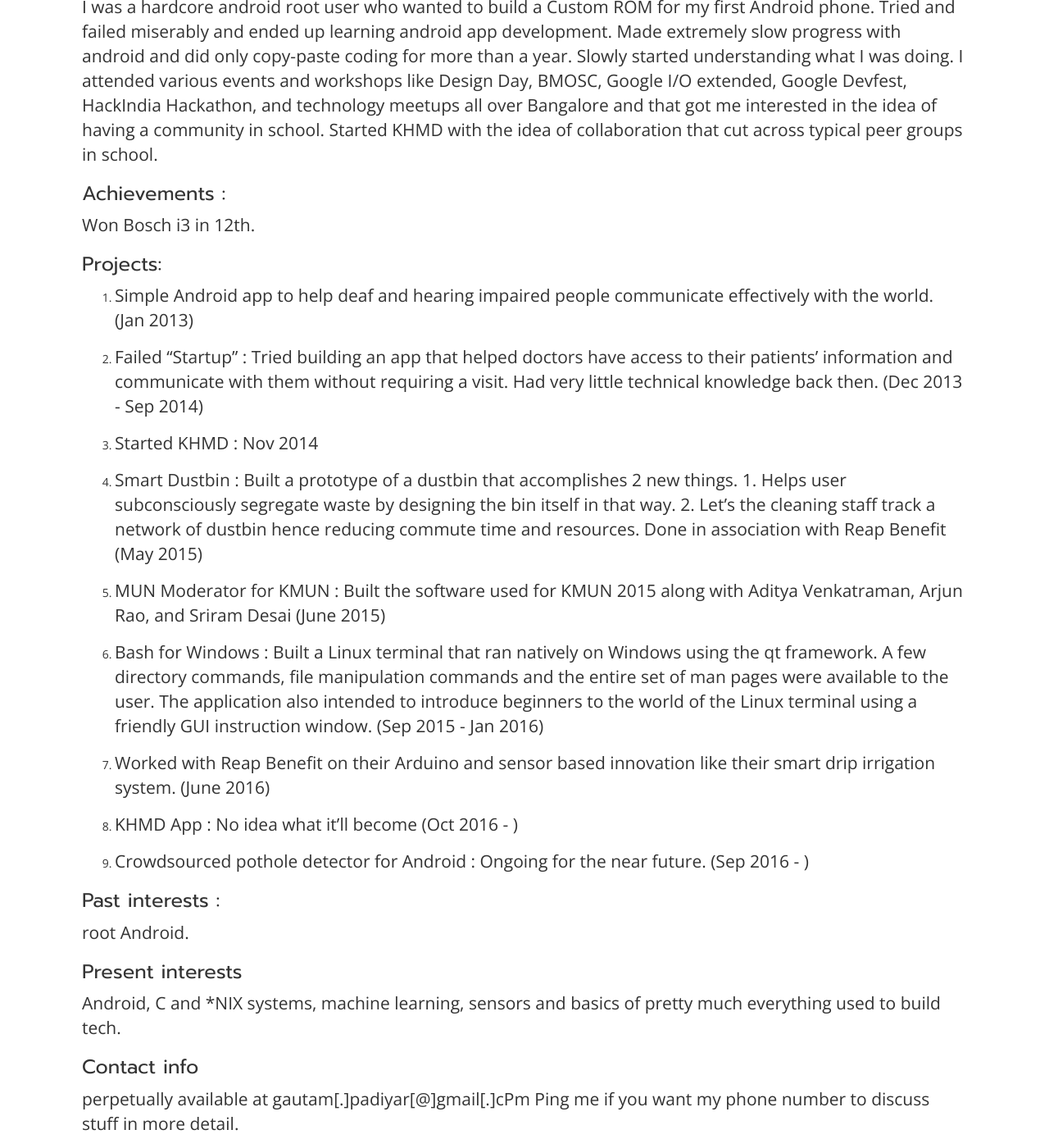
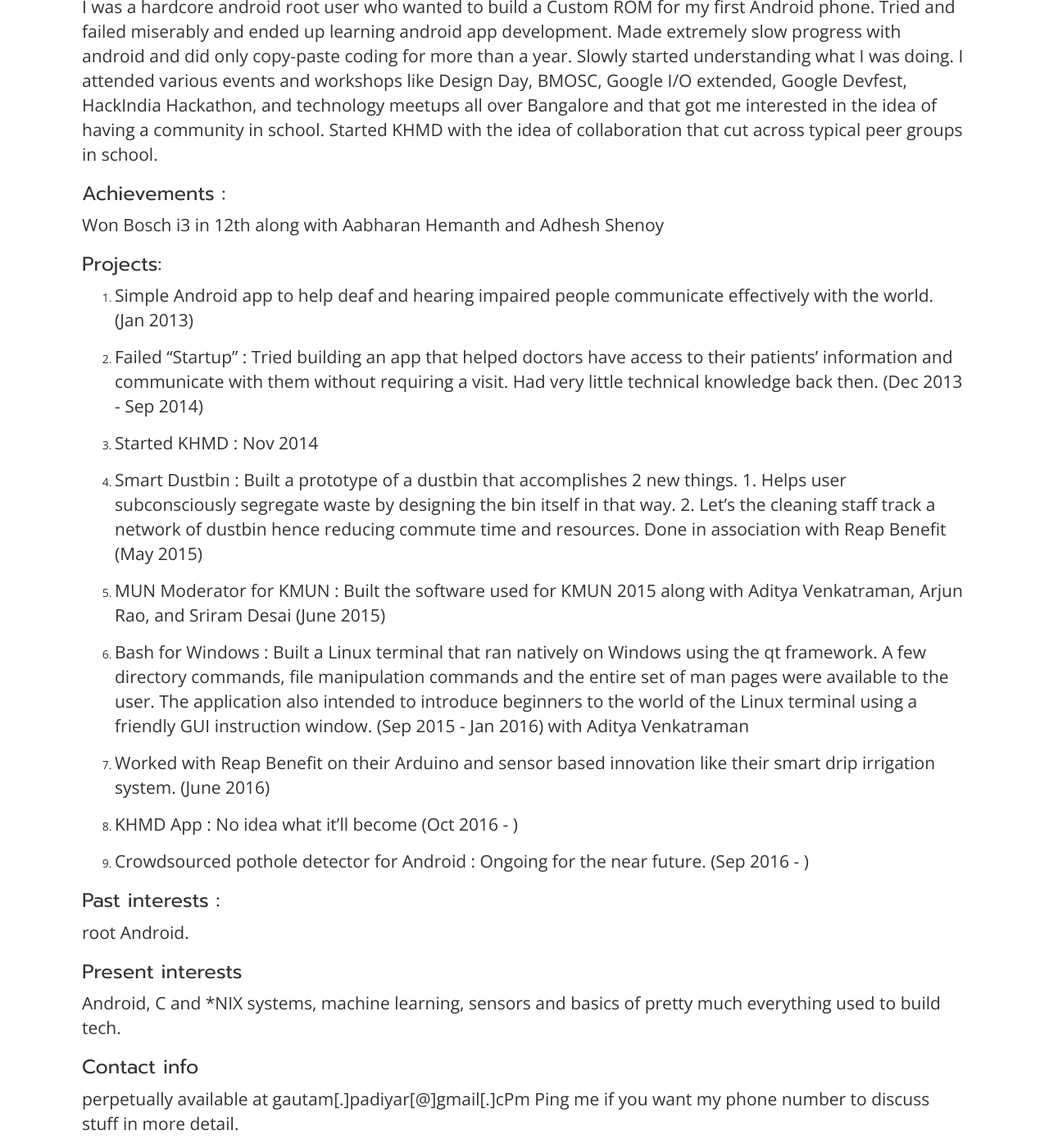
Before and after one commit to gautampadiyar/profiles, a Jekyll site: the page built from _members/gautampadiyar.md, in a window 1280 px wide and 1400 px high, scrolled down 644 px. Shown: the whole window at 82% size. Built offline with Jekyll 4.4.1, drawn with Linux system fonts in a browser that asks for light colours; nearby versions of some CDN libraries.

Commit message:
Update gautampadiyar.md

```diff
--- a/_members/gautampadiyar.md
+++ b/_members/gautampadiyar.md
@@ -14,7 +14,7 @@
 
 ### Achievements :
 
-Won Bosch i3 in 12th.
+Won Bosch i3 in 12th along with Aabharan Hemanth and Adhesh Shenoy
 
 ### Projects:
 
@@ -29,7 +29,7 @@
 
 5. MUN Moderator for KMUN : Built the software used for KMUN 2015 along with Aditya Venkatraman, Arjun Rao, and Sriram Desai (June 2015)
 
-6. Bash for Windows : Built a Linux terminal that ran natively on Windows using the qt framework. A few directory commands, file manipulation commands and the entire set of man pages were available to the user. The application also intended to introduce beginners to the world of the Linux terminal using a friendly GUI instruction window. (Sep 2015 - Jan 2016)
+6. Bash for Windows : Built a Linux terminal that ran natively on Windows using the qt framework. A few directory commands, file manipulation commands and the entire set of man pages were available to the user. The application also intended to introduce beginners to the world of the Linux terminal using a friendly GUI instruction window. (Sep 2015 - Jan 2016) with Aditya Venkatraman
 
 7. Worked with Reap Benefit on their Arduino and sensor based innovation like their smart drip irrigation system. (June 2016)
 
```
